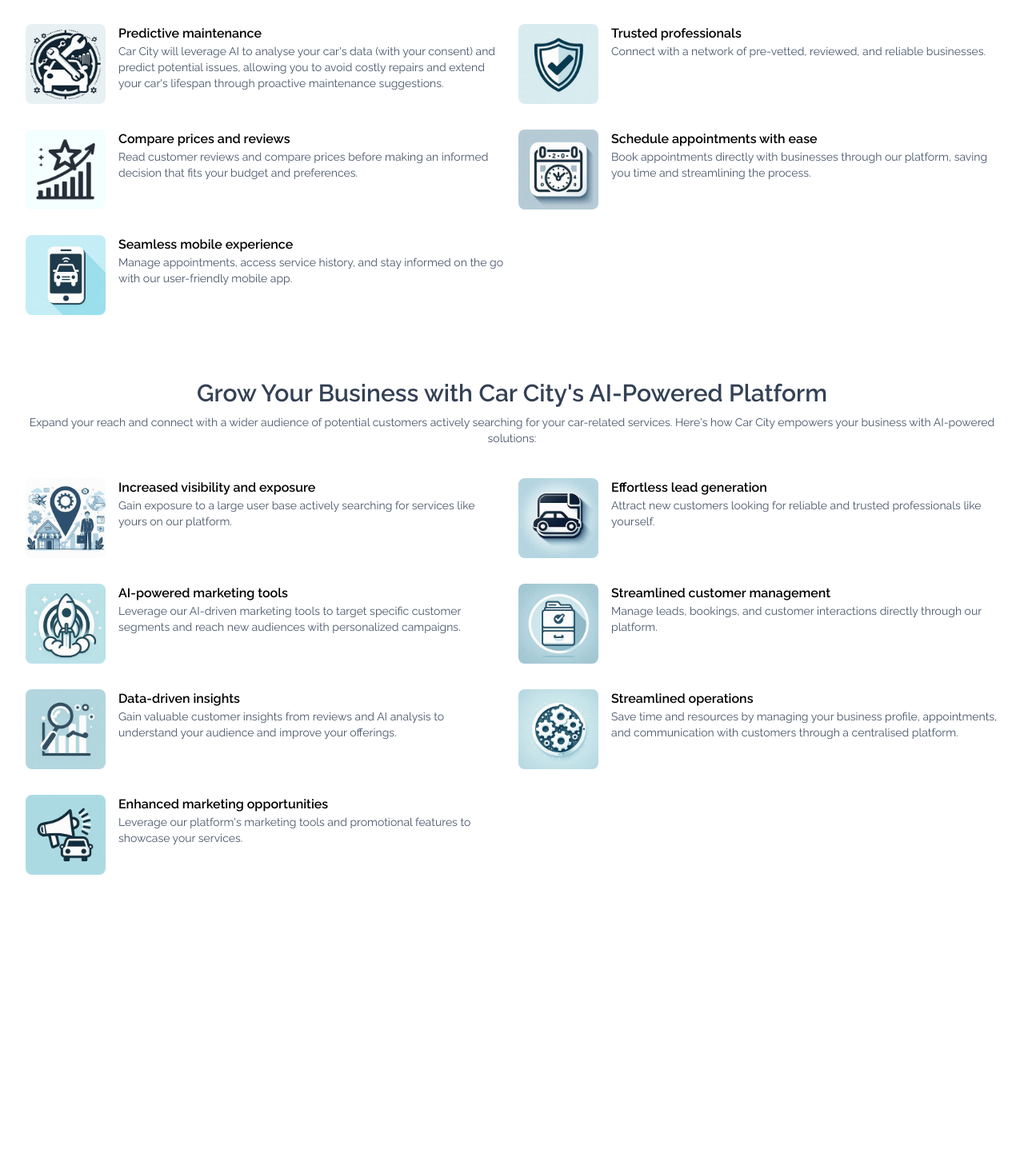
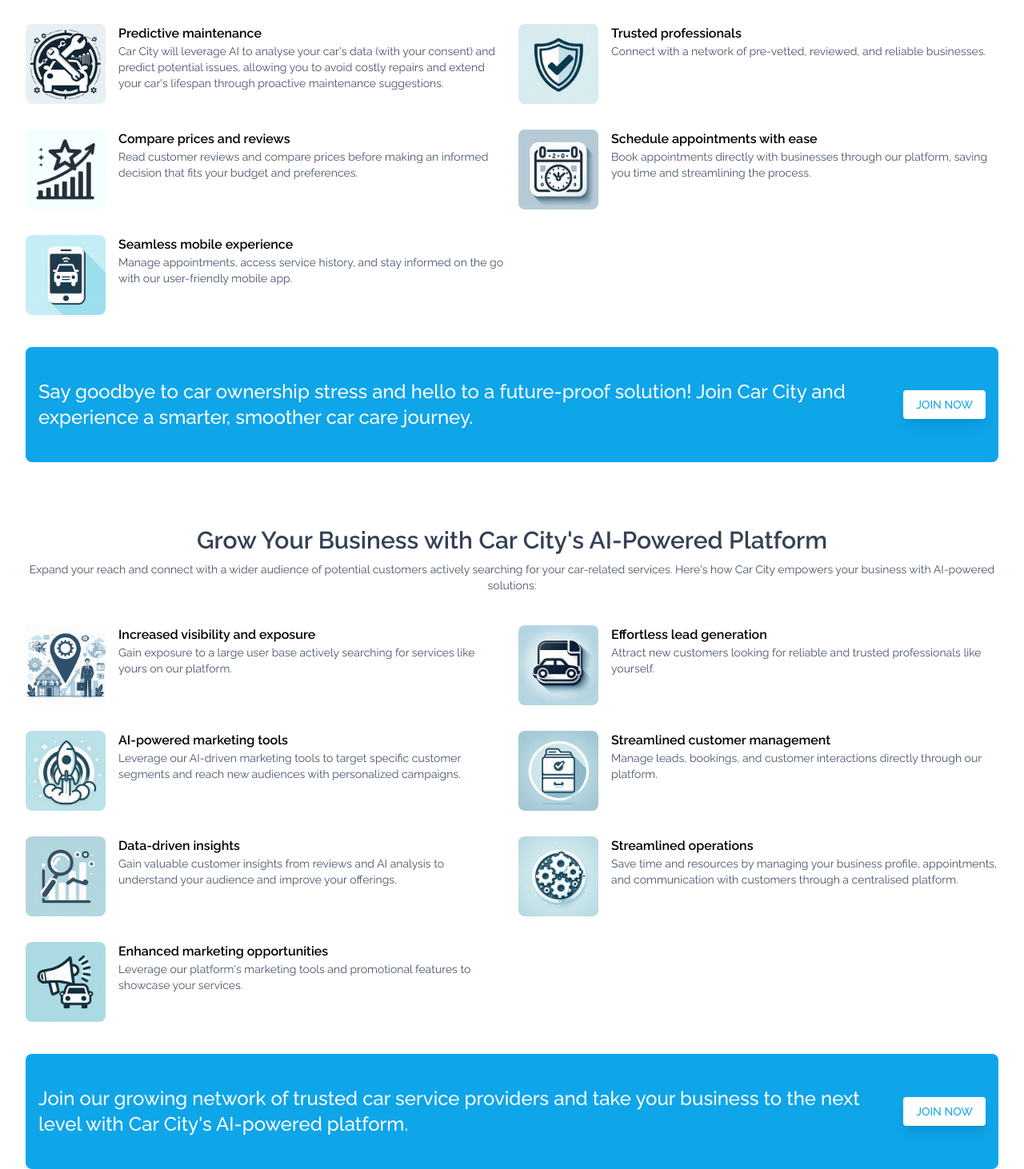
Before and after one commit to rabius-sunny/car-city, a Next.js app: page / in a window 1280 px wide. Shown: the part 2406-3868 px from the top of the page at 80% size. Before the commit the page ends 3500 px from the top, so only its background shows below. Built offline with nearby package versions, Linux system fonts and the light colour scheme.

Commit message:
update: cta

```diff
--- a/app/globals.css
+++ b/app/globals.css
@@ -9,4 +9,7 @@
   p {
     @apply text-slate-600;
   }
+  .btn {
+    @apply cursor-pointer rounded px-4 py-2 text-sm font-medium uppercase shadow-lg hover:opacity-80;
+  }
 }
--- /dev/null
+++ b/components/home/cta.tsx
@@ -0,0 +1,12 @@
+export default function Cta({ title }: { title: string }) {
+  return (
+    <div className='flex flex-col items-center justify-between gap-8 rounded-lg bg-sky-500 px-4 py-10 md:flex-row'>
+      <h2 className='flex-1 text-center text-lg font-medium text-white md:text-start md:text-2xl'>
+        {title}
+      </h2>
+      <button className='btn w-full bg-white text-sky-500 md:w-auto'>
+        join now
+      </button>
+    </div>
+  )
+}
--- a/components/home/value-propositions.tsx
+++ b/components/home/value-propositions.tsx
@@ -3,6 +3,7 @@ import { valuesData } from '~/constants/features'
 
 import Container from '../shared/container'
 import SectionHeader from '../shared/section-header'
+import Cta from './cta'
 
 export default function Values() {
   return (
@@ -36,6 +37,9 @@ export default function Values() {
             </div>
           ))}
         </div>
+        <div className='mt-10'>
+          <Cta title='Say goodbye to car ownership stress and hello to a future-proof solution! Join Car City and experience a smarter, smoother car care journey.' />
+        </div>
       </Container>
       <SectionHeader
         className='mb-2'
@@ -66,6 +70,9 @@ export default function Values() {
             </div>
           ))}
         </div>
+        <div className='mt-10'>
+          <Cta title="Join our growing network of trusted car service providers and take your business to the next level with Car City's AI-powered platform." />
+        </div>
       </Container>
     </div>
   )
```
